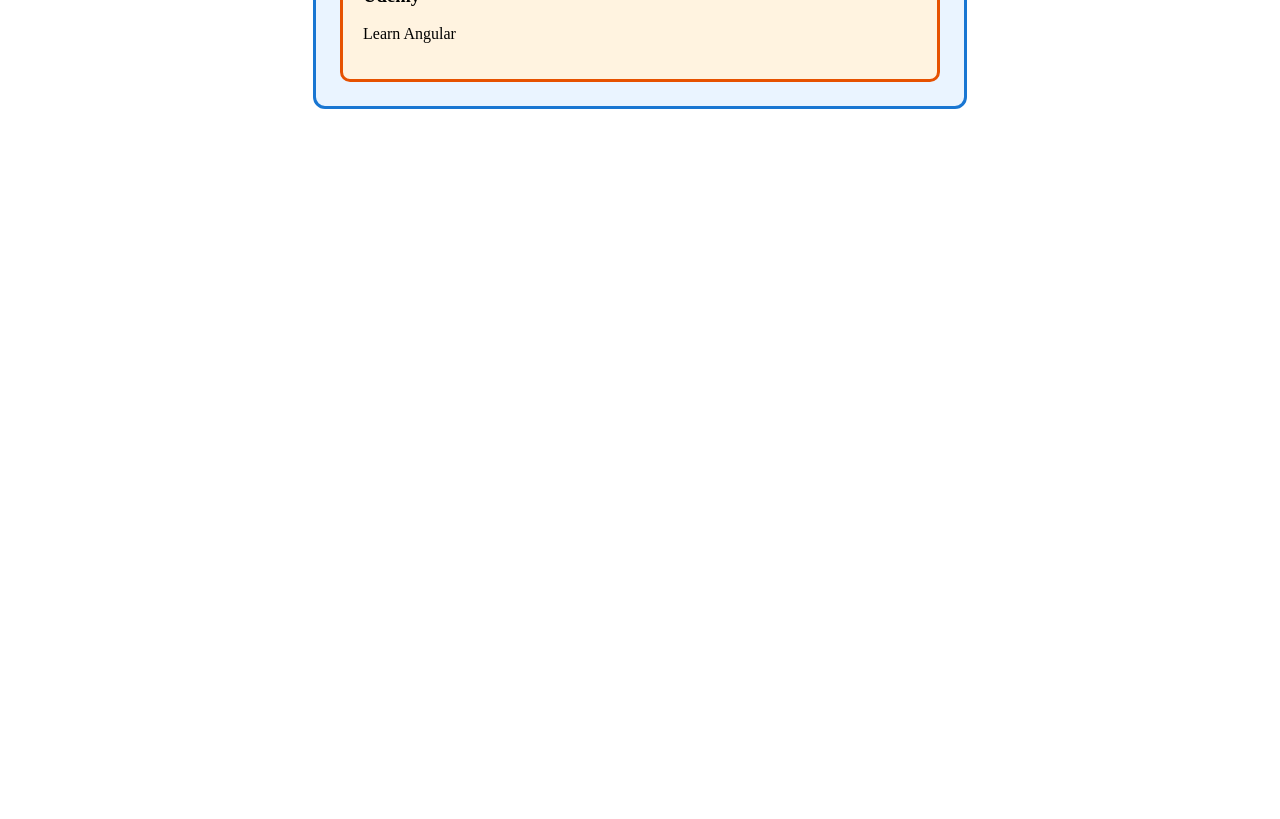
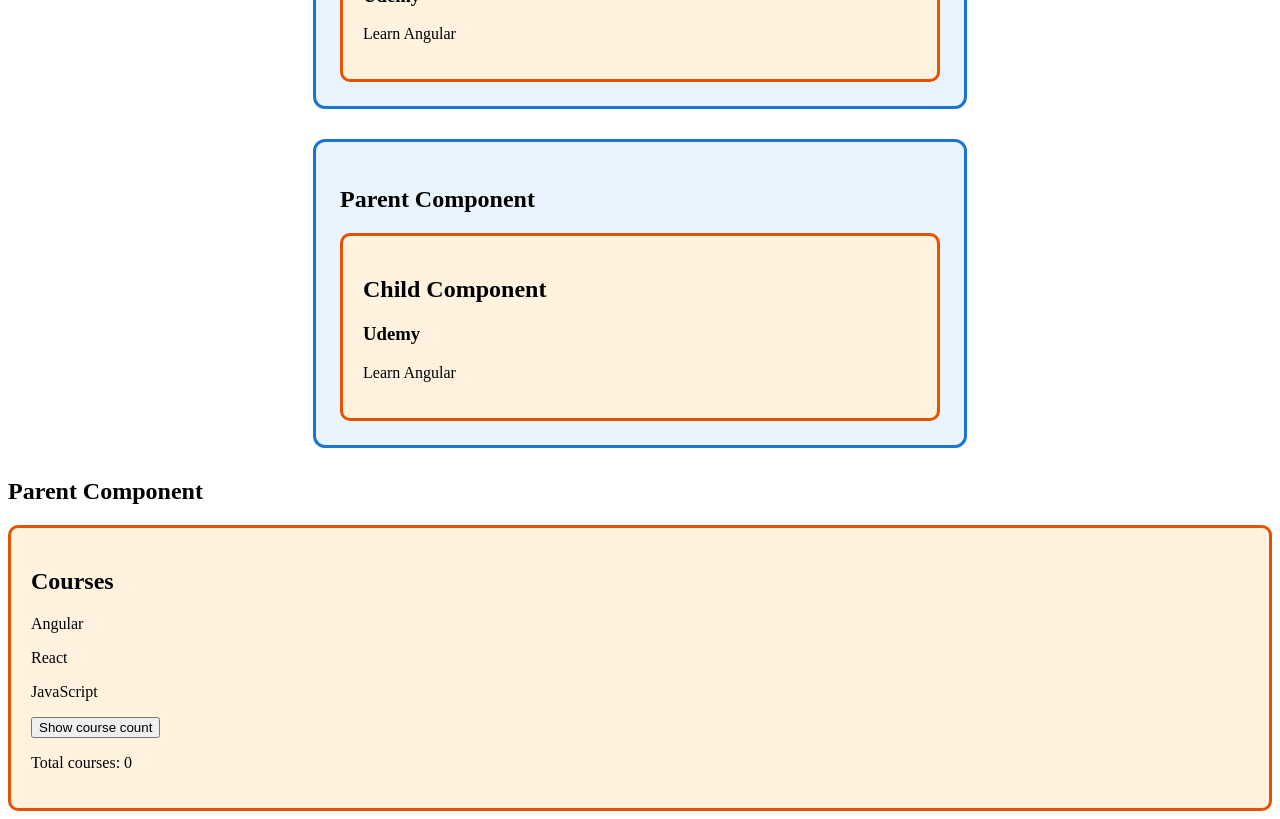
Before and after one commit to pingwang715/angular-app, an Angular app: page /login in a window 1280 px wide. Shown: the part 2480-3299 px from the top of the page. Before the commit the page ends 2619 px from the top, so only its background shows below. Built offline with nearby package versions, Linux system fonts and the light colour scheme; no server answers.

Commit message:
add content child, content children

```diff
--- /dev/null
+++ b/src/app/Components/contentchild-component/contentchild-component.css
@@ -0,0 +1,7 @@
+.child-box {
+  margin-top: 20px;
+  padding: 20px;
+  border: 3px solid #e65100;
+  border-radius: 10px;
+  background-color: #fff3e0;
+}
--- /dev/null
+++ b/src/app/Components/contentchild-component/contentchild-component.html
@@ -0,0 +1,4 @@
+<div class="child-box">
+  <h2>Child Component</h2>
+  <ng-content></ng-content>
+</div>
--- /dev/null
+++ b/src/app/Components/contentchild-component/contentchild-component.ts
@@ -0,0 +1,17 @@
+import { CommonModule } from '@angular/common';
+import { AfterContentInit, Component, ContentChild, ElementRef } from '@angular/core';
+
+@Component({
+  imports: [CommonModule],
+  selector: 'app-contentchild-component',
+  styleUrl: './contentchild-component.css',
+  templateUrl: './contentchild-component.html',
+})
+export class ContentchildComponent implements AfterContentInit {
+  @ContentChild('title') title!: ElementRef<HTMLHeadingElement>;
+
+  ngAfterContentInit(): void {
+    console.log(this.title.nativeElement.textContent);
+  }
+
+}
--- /dev/null
+++ b/src/app/Components/contentchildren-component/contentchildren-component.css
@@ -0,0 +1,7 @@
+.child-box {
+  margin-top: 20px;
+  padding: 20px;
+  border: 3px solid #e65100;
+  border-radius: 10px;
+  background-color: #fff3e0;
+}
--- /dev/null
+++ b/src/app/Components/contentchildren-component/contentchildren-component.html
@@ -0,0 +1,9 @@
+<div class="child-box">
+  <h2>Courses</h2>
+  <ng-content></ng-content>
+
+  <button type="button" (click)="showCourseCount()">
+    Show course count
+  </button>
+  <p>Total courses: {{ courseCount }}</p>
+</div>
--- /dev/null
+++ b/src/app/Components/contentchildren-component/contentchildren-component.ts
@@ -0,0 +1,18 @@
+import { CommonModule } from '@angular/common';
+import { Component, ContentChildren, QueryList, ElementRef } from '@angular/core';
+
+@Component({
+  imports: [CommonModule],
+  selector: 'app-contentchildren-component',
+  styleUrl: './contentchildren-component.css',
+  templateUrl: './contentchildren-component.html',
+})
+export class ContentchildrenComponent {
+  @ContentChildren('course') courses!: QueryList<ElementRef<HTMLParagraphElement>>;
+
+  courseCount = 0;
+
+  showCourseCount(): void {
+    this.courseCount = this.courses.length;
+  }
+}
--- a/src/app/app.html
+++ b/src/app/app.html
@@ -29,3 +29,18 @@
     <p>Learn Angular</p>
   </app-contentprojection-component>
 </div>
+
+<div class="parent-box">
+  <h2>Parent Component</h2>
+  <app-contentchild-component>
+    <h3 #title>Udemy</h3>
+    <p>Learn Angular</p>
+  </app-contentchild-component>
+</div>
+
+<h2>Parent Component</h2>
+<app-contentchildren-component>
+  <p #course>Angular</p>
+  <p #course>React</p>
+  <p #course>JavaScript</p>
+</app-contentchildren-component>
--- a/src/app/app.ts
+++ b/src/app/app.ts
@@ -8,9 +8,11 @@ import { JwtComponent } from './Components/jwt-component/jwt-component';
 import { SignalComponent } from './Components/signal-component/signal-component';
 import { ViewchildComponent } from './Components/viewchild-component/viewchild-component';
 import { ContentprojectionComponent } from './Components/contentprojection-component/contentprojection-component';
+import { ContentchildComponent } from './Components/contentchild-component/contentchild-component';
+import { ContentchildrenComponent } from './Components/contentchildren-component/contentchildren-component';
 
 @Component({
-  imports: [RouterOutlet, MyComponent, NewComponent, Employee, RouterLink, RouterLinkActive, FormComponent, JwtComponent, SignalComponent, ViewchildComponent, ContentprojectionComponent],
+  imports: [RouterOutlet, MyComponent, NewComponent, Employee, RouterLink, RouterLinkActive, FormComponent, JwtComponent, SignalComponent, ViewchildComponent, ContentprojectionComponent, ContentchildComponent, ContentchildrenComponent],
   selector: 'app-root',
   styleUrl: './app.css',
   templateUrl: './app.html',
```
Also changed, not shown: 2 other files (tests, documents, lock files or other folders).
